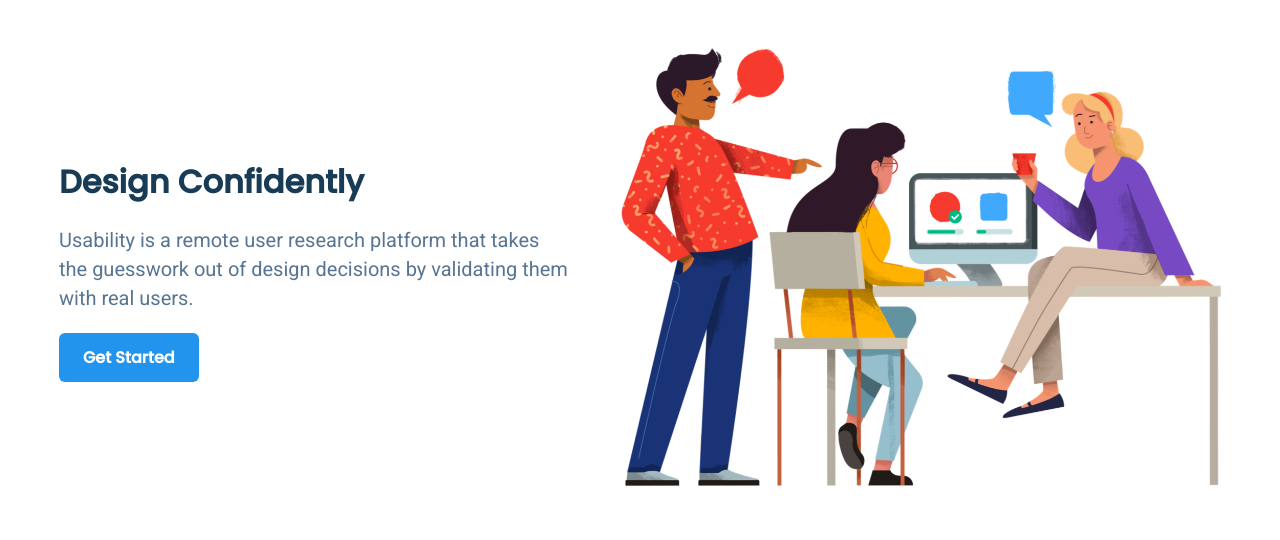
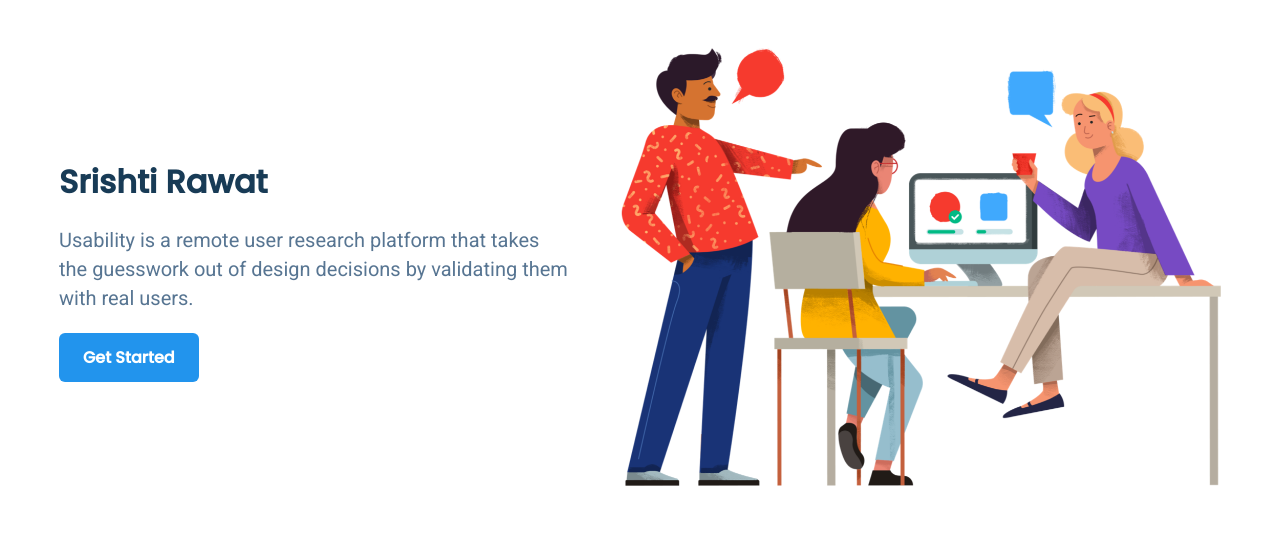
Before and after one commit to SrishtiDev/usability-srish, a plain HTML site: page index.html in a window 1280 px wide. Shown: the part 149-689 px from the top of the page. Drawn offline with Linux system fonts and the light colour scheme; files whose address does not match are found by name.

Commit message:
update header

```diff
--- a/index.html
+++ b/index.html
@@ -36,7 +36,7 @@
     <header>
       <div class="container flex header-section">
         <div class="header-left flex">
-          <h2>Design Confidently</h2>
+          <h2>Srishti Rawat</h2>
           <p>
             Usability is a remote user research platform that takes the
             guesswork out of design decisions by validating them with real
```
